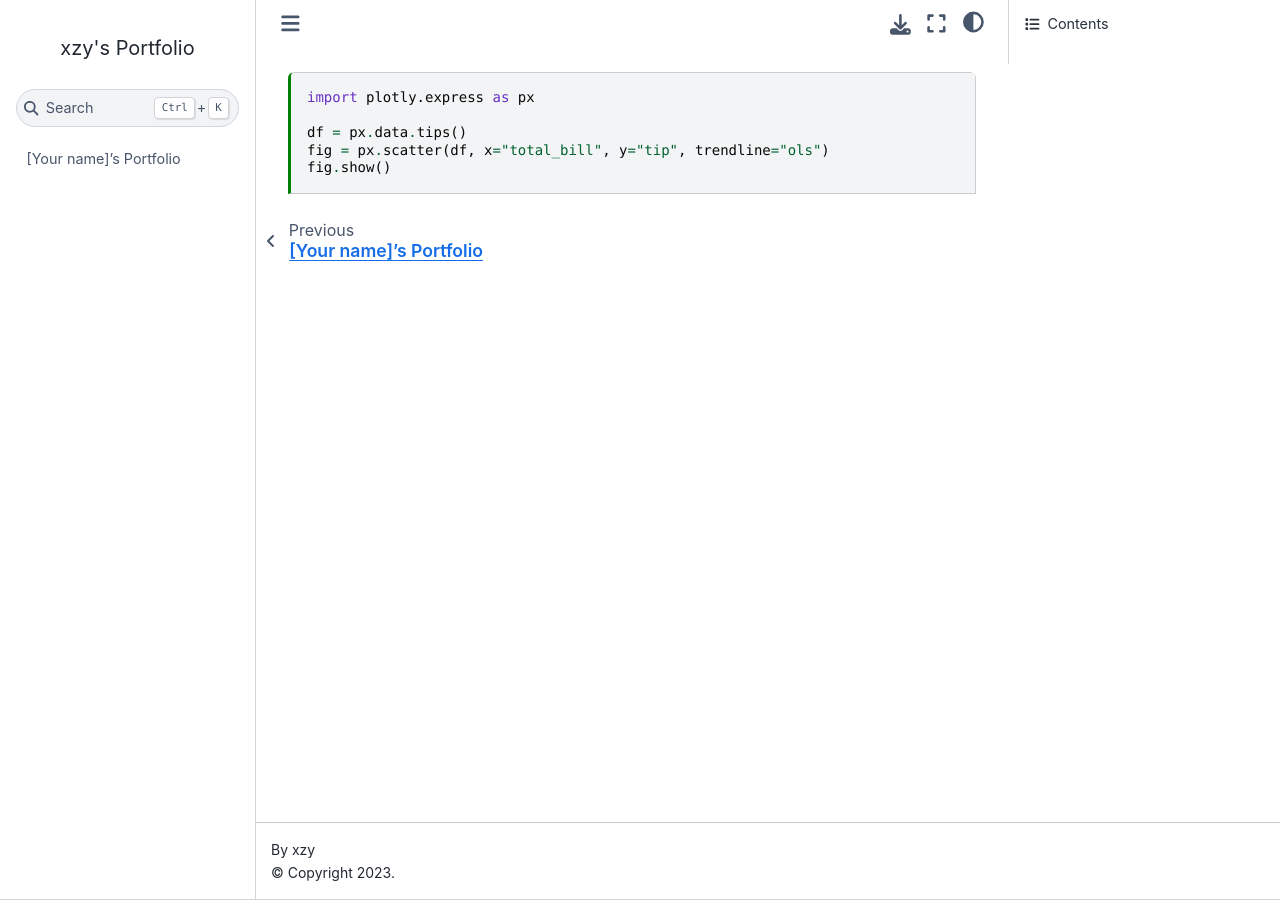
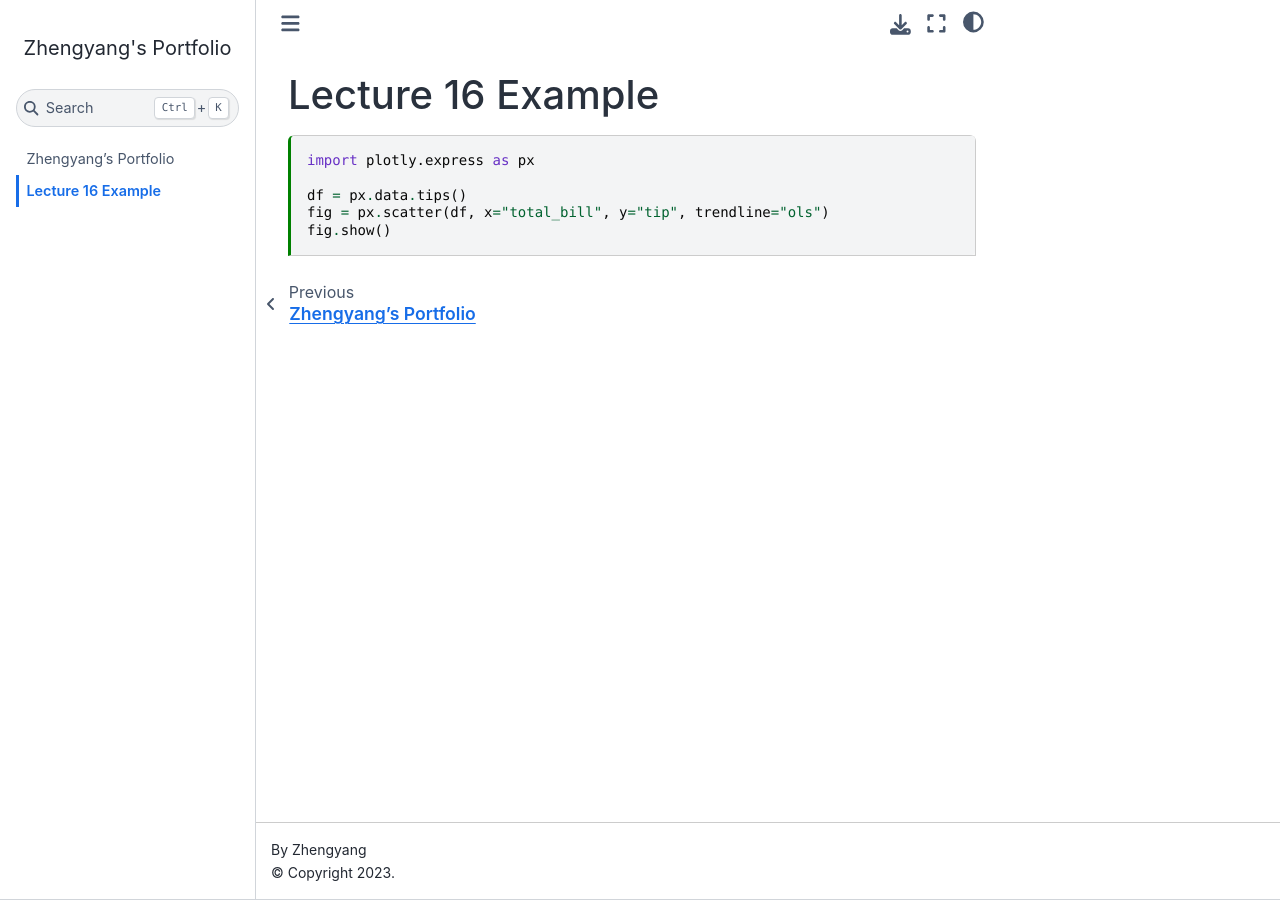
Before and after one commit to LeoXie1023/Zhengyang.github.io, a Jupyter Book: the page built from lecture_16_example.ipynb, in a window 1280 px wide. Built offline with Jupyter Book 1.0.4 settings and Sphinx 7.4.7 and the Sphinx Book theme 1.1.4, drawn with Linux system fonts in a browser that asks for light colours; comment, search, counter and statistics services are not loaded.

Commit message:
git add .

```diff
--- a/_config.yml
+++ b/_config.yml
@@ -1,7 +1,7 @@
 # https://jupyterbook.org/customize/config.html
 
-title: "xzy's Portfolio"
-author: xzy
+title: "Zhengyang's Portfolio"
+author: Zhengyang
 
 # https://jupyterbook.org/en/stable/structure/configure.html#disable-building-files-that-arent-in-the-table-of-contents
 only_build_toc_files: true
--- a/index.md
+++ b/index.md
@@ -1,3 +1,3 @@
-# [Your name]'s Portfolio
+# Zhengyang's Portfolio
 
 Welcome! Work in progress.
```
Also changed, not shown: lecture_16_example.ipynb, 2 other files.
